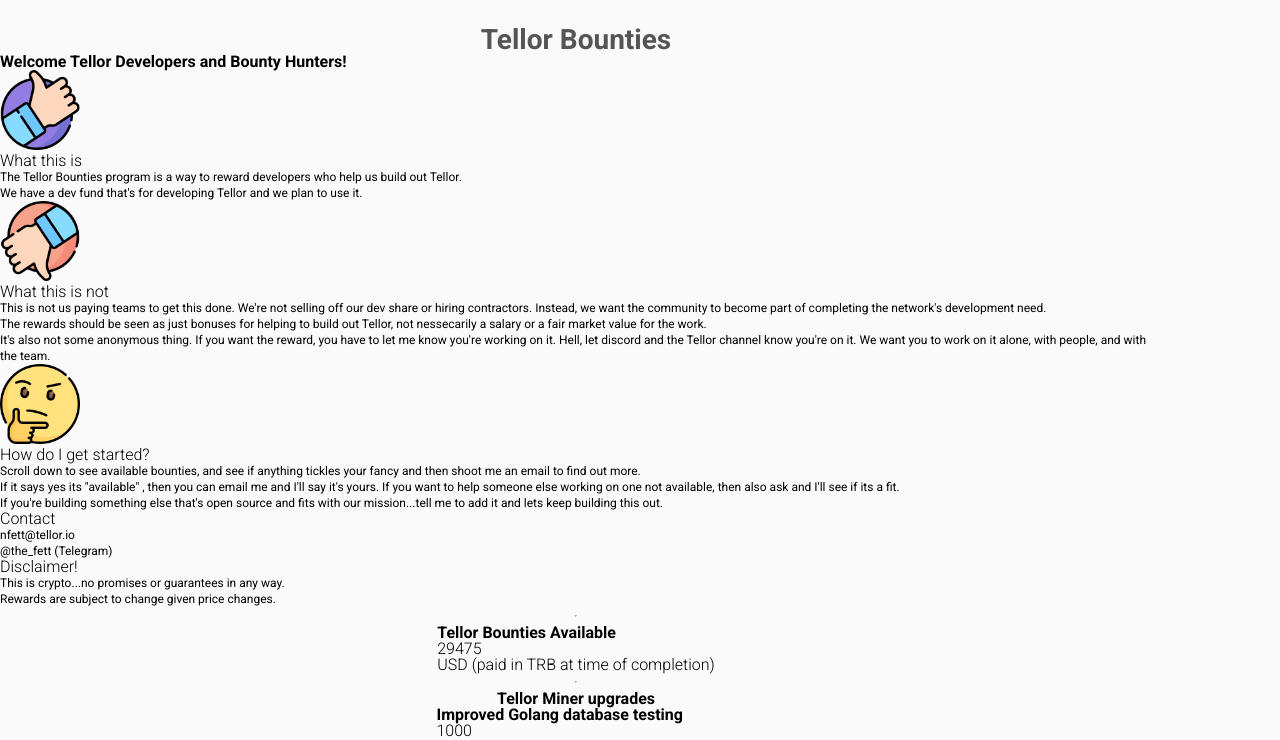
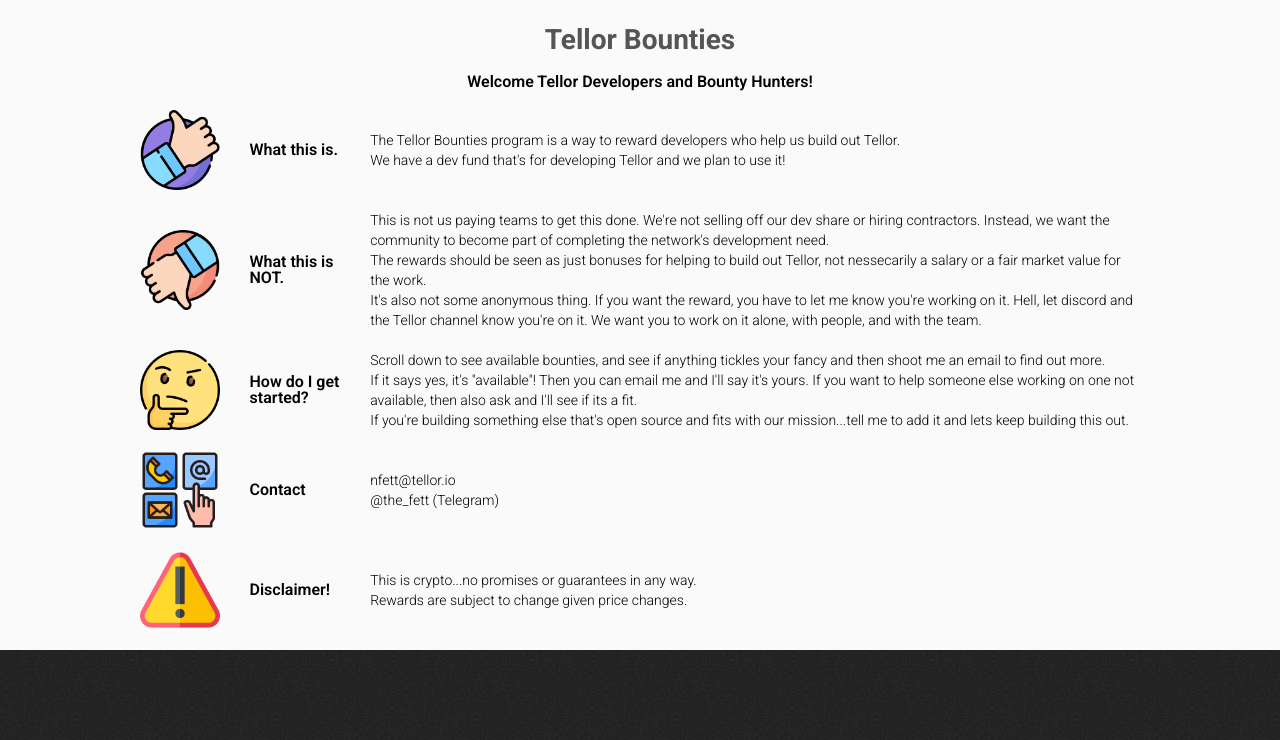
Before and after one commit to tellor-io/bounties, a React (Create React App) app in the folder tellorbounties/: page / in a window 1280 px wide. Shown: the top 740 px of the page. Built offline with nearby package versions, Linux system fonts and the light colour scheme.

Commit message:
finishes first take on welcome page

```diff
--- a/tellorbounties/src/App.js
+++ b/tellorbounties/src/App.js
@@ -101,7 +101,7 @@
       <div className="App__Container">
         <h1>Tellor Bounties</h1>
         <Welcome />
-        <hr />
+        {/* <hr />
         {tellorBountiesAvailableData &&
           tellorBountiesAvailableData.map((data) => {
             return (
@@ -175,7 +175,7 @@
                 </div>
               </div>
             );
-          })}
+          })} */}
       </div>
       <Footer />
     </div>
--- a/tellorbounties/src/components/Welcome.js
+++ b/tellorbounties/src/components/Welcome.js
@@ -2,79 +2,74 @@
 import PositiveVote from "../assets/positive-vote.png";
 import NegativeVote from "../assets/negative-vote.png";
 import Thinking from "../assets/thinking.png";
+import Contact from "../assets/communicate.png";
+import Disclaimer from "../assets/warning.png";
 
 function Welcome() {
   return (
-    <div>
-      <h2>Welcome Tellor Developers and Bounty Hunters!</h2>
-      <div>
-        <img
-          src={PositiveVote}
-          className="Welcome__Icons"
-          alt="Thumbs up icon"
-        />
-        <h3>What this is</h3>
+    <div className="Welcome">
+      <h2 className="Welcome__Message">
+        Welcome Tellor Developers and Bounty Hunters!
+      </h2>
+      <div className="Welcome__Rows">
+        <img src={PositiveVote} alt="Thumbs up icon" />
+        <h3>What this is.</h3>
         <p>
           The Tellor Bounties program is a way to reward developers who help us
           build out Tellor.
-        </p>
-        <p>
-          We have a dev fund that's for developing Tellor and we plan to use it.
+          <br />
+          We have a dev fund that's for developing Tellor and we plan to use it!
         </p>
       </div>
-      <div>
-        <img
-          src={NegativeVote}
-          className="Welcome__Icons"
-          alt="Thumbs down icon"
-        />
-        <h3>What this is not</h3>
+      <div className="Welcome__Rows">
+        <img src={NegativeVote} alt="Thumbs down icon" />
+        <h3>What this is NOT.</h3>
         <p>
           This is not us paying teams to get this done. We're not selling off
           our dev share or hiring contractors. Instead, we want the community to
           become part of completing the network's development need.
-        </p>
-        <p>
+          <br />
           The rewards should be seen as just bonuses for helping to build out
           Tellor, not nessecarily a salary or a fair market value for the work.
-        </p>
-        <p>
+          <br />
           It's also not some anonymous thing. If you want the reward, you have
           to let me know you're working on it. Hell, let discord and the Tellor
           channel know you're on it. We want you to work on it alone, with
           people, and with the team.
         </p>
       </div>
-      <div>
-        <img
-          src={Thinking}
-          className="Welcome__Icons"
-          alt="Thinking face emoji"
-        />
+      <div className="Welcome__Rows">
+        <img src={Thinking} alt="Thinking face emoji" />
         <h3>How do I get started?</h3>
         <p>
           Scroll down to see available bounties, and see if anything tickles
           your fancy and then shoot me an email to find out more.
-        </p>
-        <p>
-          If it says yes its "available" , then you can email me and I'll say
+          <br />
+          If it says yes, it's "available"! Then you can email me and I'll say
           it's yours. If you want to help someone else working on one not
           available, then also ask and I'll see if its a fit.
-        </p>
-        <p>
+          <br />
           If you're building something else that's open source and fits with our
           mission...tell me to add it and lets keep building this out.
         </p>
       </div>
-      <div>
+      <div className="Welcome__Rows">
+        <img src={Contact} alt="Contact us icon" />
         <h3>Contact</h3>
-        <p>nfett@tellor.io</p>
-        <p>@the_fett (Telegram)</p>
+        <p>
+          nfett@tellor.io
+          <br />
+          @the_fett (Telegram)
+        </p>
       </div>
-      <div>
+      <div className="Welcome__Rows">
+        <img src={Disclaimer} alt="Disclaimer icon" />
         <h3>Disclaimer!</h3>
-        <p>This is crypto...no promises or guarantees in any way. </p>
-        <p>Rewards are subject to change given price changes.</p>
+        <p>
+          This is crypto...no promises or guarantees in any way.
+          <br />
+          Rewards are subject to change given price changes.
+        </p>
       </div>
     </div>
   );
--- a/tellorbounties/src/style/index.scss
+++ b/tellorbounties/src/style/index.scss
@@ -1,5 +1,5 @@
 @import url("https://fonts.googleapis.com/css2?family=Poppins&display=swap");
-@import url("https://fonts.googleapis.com/css2?family=Roboto:wght@300;400;700&display=swap");
+@import url("https://fonts.googleapis.com/css2?family=Roboto:wght@300;400;600;700&display=swap");
 @import "variables";
 
 $background: #fafafa;
@@ -148,18 +148,47 @@
 }
 
 // Specific Elements
+
 // Joshua Samaniego
 // Styles for App.js
 .App__Container {
   @include centeredcolumn();
-  width: 90%;
+  width: 92%;
+  margin: 0 auto;
   margin-top: 2%;
 }
 
 //Styles for Welcome.js
-.Welcome__Icons {
-  width: 80px;
-}
+.Welcome {
+  width: 85%;
+  display: flex;
+  flex-direction: column;
+  justify-content: center;
+}
+.Welcome__Message {
+  margin: 0 auto;
+  padding: 20px;
+}
+.Welcome__Rows {
+  @include centeredrow();
+  padding-bottom: 2%;
+
+  img {
+    width: 80px;
+    flex: 0.05;
+  }
+  h3 {
+    font-weight: 600;
+    margin: 0% 3%;
+    flex: 0.1;
+  }
+  p {
+    @include fourteenpxfont();
+    font-weight: 300;
+    flex: 0.85;
+  }
+}
+
 .Header {
   @include centeredrow;
   box-sizing: border-box;
```
Also changed, not shown: tellorbounties/src/assets/communicate.png (added), tellorbounties/src/assets/warning.png (added).
